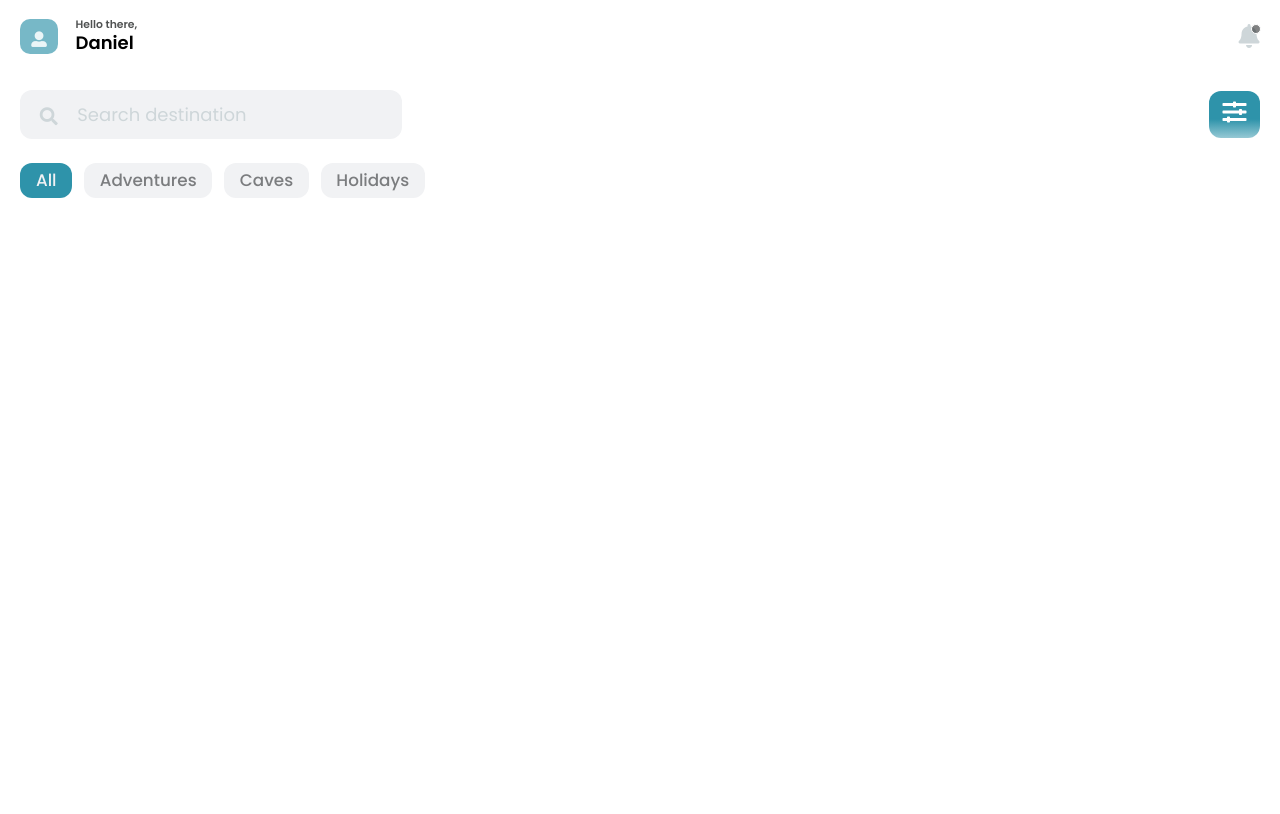
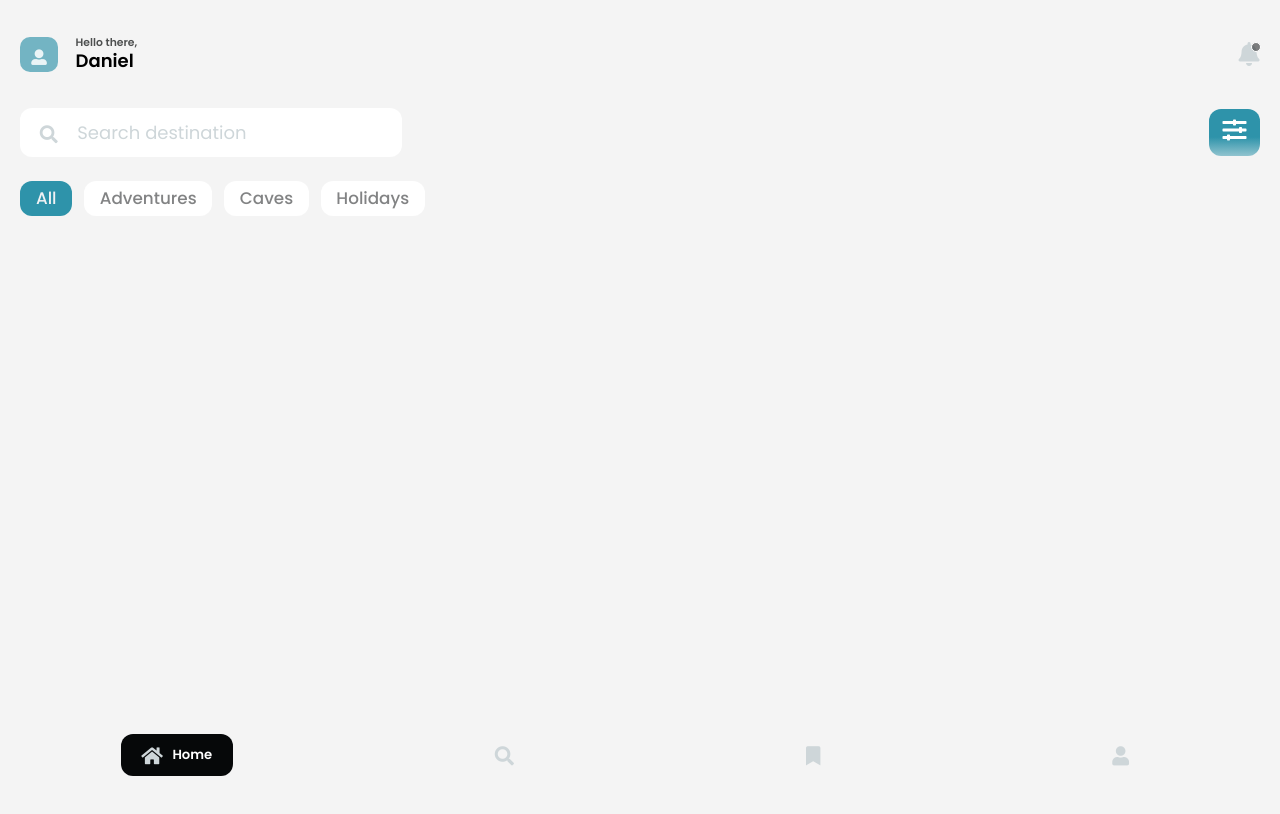
Before and after one commit to or-abdillh/travel-app-2, a Vue app: page / in a window 1280 px wide. Shown: the top 814 px of the page. Built offline with nearby package versions, Linux system fonts and the light colour scheme.

Commit message:
Create Nav component and styling

```diff
--- a/index.html
+++ b/index.html
@@ -3,6 +3,7 @@
   <head>
     <meta charset="UTF-8" />
     <meta name="viewport" content="width=device-width, initial-scale=1.0" />
+    <meta name="theme-color" content="#F4F4F4" />
 
     <link rel="icon" href="/favicon.ico" />
     <link rel="stylesheet" href="https://use.fontawesome.com/releases/v5.15.4/css/all.css" integrity="sha384-DyZ88mC6Up2uqS4h/KRgHuoeGwBcD4Ng9SiP4dIRy0EXTlnuz47vAwmeGwVChigm" crossorigin="anonymous">
--- /dev/null
+++ b/src/components/Nav.vue
@@ -0,0 +1,39 @@
+<template>
+   <section class="nav">
+      <template v-for="item in navs" :key="item.title">
+         <div @click="navActive = item.title" :class="navActive == item.title ? 'active' : ''" class="nav-item">
+            <i :class="item.icon" ></i>
+            <span v-if="navActive == item.title" >{{ item.title }}</span>
+         </div>
+      </template>
+   </section>
+</template>
+
+<script>
+
+   import { ref } from 'vue'
+
+   export default {
+      name: 'Nav',
+      setup() {
+
+         const navs = ref([
+            {title: 'Home', icon: 'fa fa-home'},
+            {title: 'Search', icon: 'fa fa-search'},
+            {title: 'Bookmark', icon: 'fa fa-bookmark'},
+            {title: 'Profile', icon: 'fa fa-user'}
+            ])
+
+         const navActive = ref('Home')
+
+         return { navs, navActive }
+      }
+   }
+
+</script>
+
+<style lang="scss" >
+
+   @import './src/sass/_nav';
+
+</style>
--- a/src/index.css
+++ b/src/index.css
@@ -17,6 +17,6 @@
 
 /* body */
 body {
-   background: #FFFFFF;
+   background: #F4F4F4;
    min-height: 120vh;
 }
--- a/src/sass/_category.scss
+++ b/src/sass/_category.scss
@@ -18,7 +18,7 @@
 
    .category-badge {
       display: block;
-      background: $flash-white;
+      background: $white;
       border-radius: 12px;
       padding: .2rem .65rem;
       font-size: .7rem;
--- a/src/sass/_header.scss
+++ b/src/sass/_header.scss
@@ -4,6 +4,7 @@
 .header {
    @include flex-center(space-between, row);
    margin-bottom: 1.5rem;
+   margin-top: .75rem;
 
    .header-profile {
       @include flex-center(space-between, row);
--- /dev/null
+++ b/src/sass/_nav.scss
@@ -0,0 +1,39 @@
+@import './_colors';
+@import './_mixins';
+
+.nav {
+   @include flex-center(space-around, row);
+   max-width: 100%;
+   padding-bottom: 1rem;
+   position: fixed;
+   bottom: 0;
+   left: 0;
+   right: 0;
+
+   .active {
+      background: $dark;
+      border-radius: 12px;;
+
+      i, span {
+         color: white;
+      }
+   }
+
+   .nav-item {
+      @include flex-center(space-between, row);
+      padding: .45rem .85rem;
+      transition: .1s;
+
+      span {
+         font-size: .55rem;
+         font-weight: 600;
+
+      }
+
+      i {
+         margin-right: .4rem;
+         color: $gray;
+         font-size: .8rem;
+      }
+   }
+}
--- a/src/sass/_searchBar.scss
+++ b/src/sass/_searchBar.scss
@@ -9,14 +9,14 @@
    .search-bar-wrapper {
       max-width: 82%;
       @include flex-center(space-evenly, row);
-      background: $flash-white;
+      background: $white;
       border-radius: 12px;
 
       input {
          padding: .45rem .65rem .45rem 0;
          max-width: 80%;
          border: none;
-         background: $flash-white;
+         background: $white;
          color: rgba($dark, .65);
          font-size: .75rem;
 
--- a/src/views/Home.vue
+++ b/src/views/Home.vue
@@ -3,6 +3,7 @@
       <Header></Header>
       <SearchBar></SearchBar>
       <Category></Category>
+      <Nav></Nav>
    </section>
 </template>
 
@@ -11,13 +12,15 @@
    import Header from '../components/Header.vue'
    import SearchBar from '../components/SearchBar.vue'
    import Category from '../components/Category.vue'
+   import Nav from '../components/Nav.vue'
 
    export default {
       name: 'Home',
       components: {
          Header,
          SearchBar,
-         Category
+         Category,
+         Nav
       }
    }
 </script>
```
